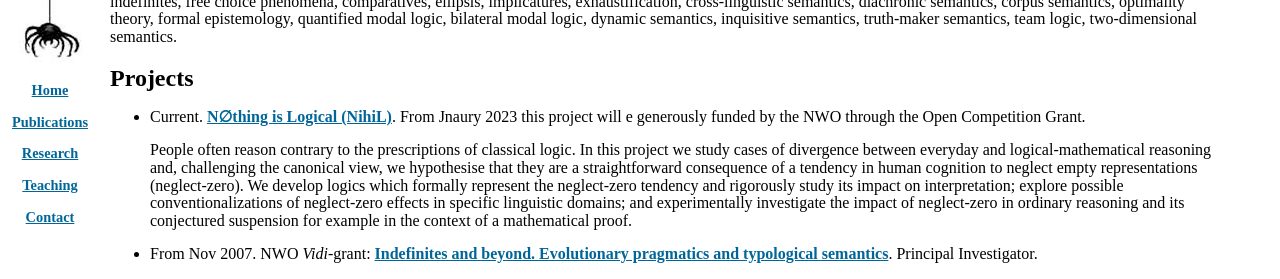
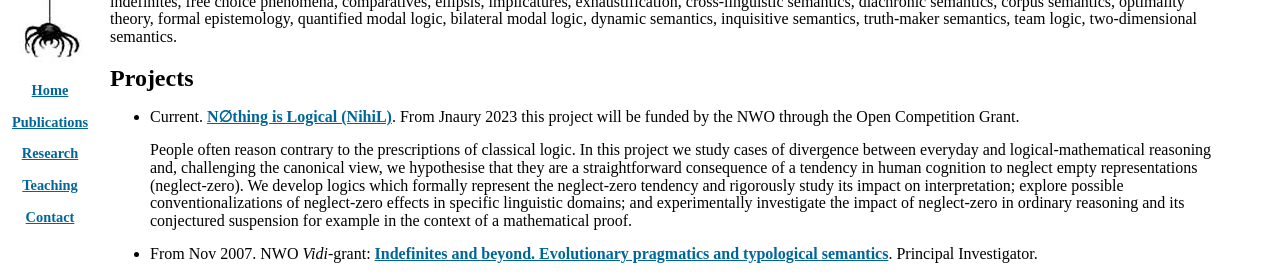
Before and after one commit to rednaw/site, a Jekyll site: the page built from content/research.md, in a window 1280 px wide. Shown: the part 153-432 px from the top of the page. Built offline with Jekyll 4.4.1, drawn with Linux system fonts in a browser that asks for light colours; some web fonts are replaced.

Commit message:
Update research.md

```diff
--- a/content/research.md
+++ b/content/research.md
@@ -12,7 +12,7 @@
 
 
 ##  Projects
-- Current. [**N&#8709;thing is Logical (NihiL)**]({{ site.baseurl }}/Nihil). From Jnaury 2023 this project will e generously funded by the NWO through the Open Competition Grant.
+- Current. [**N&#8709;thing is Logical (NihiL)**]({{ site.baseurl }}/Nihil). From Jnaury 2023 this project will be funded by the NWO through the Open Competition Grant.
 
   People often reason contrary to the prescriptions of classical logic. In this project we study cases of divergence between everyday and logical-mathematical reasoning and, challenging the canonical view, we hypothesise that they are a straightforward consequence of a tendency in human cognition to neglect empty representations (neglect-zero). We develop logics which formally represent the neglect-zero tendency and rigorously study its impact on interpretation; explore possible conventionalizations of neglect-zero effects in specific linguistic domains; and experimentally investigate the impact of neglect-zero in ordinary reasoning and its conjectured suspension for example in the context of a mathematical proof.
 
```
